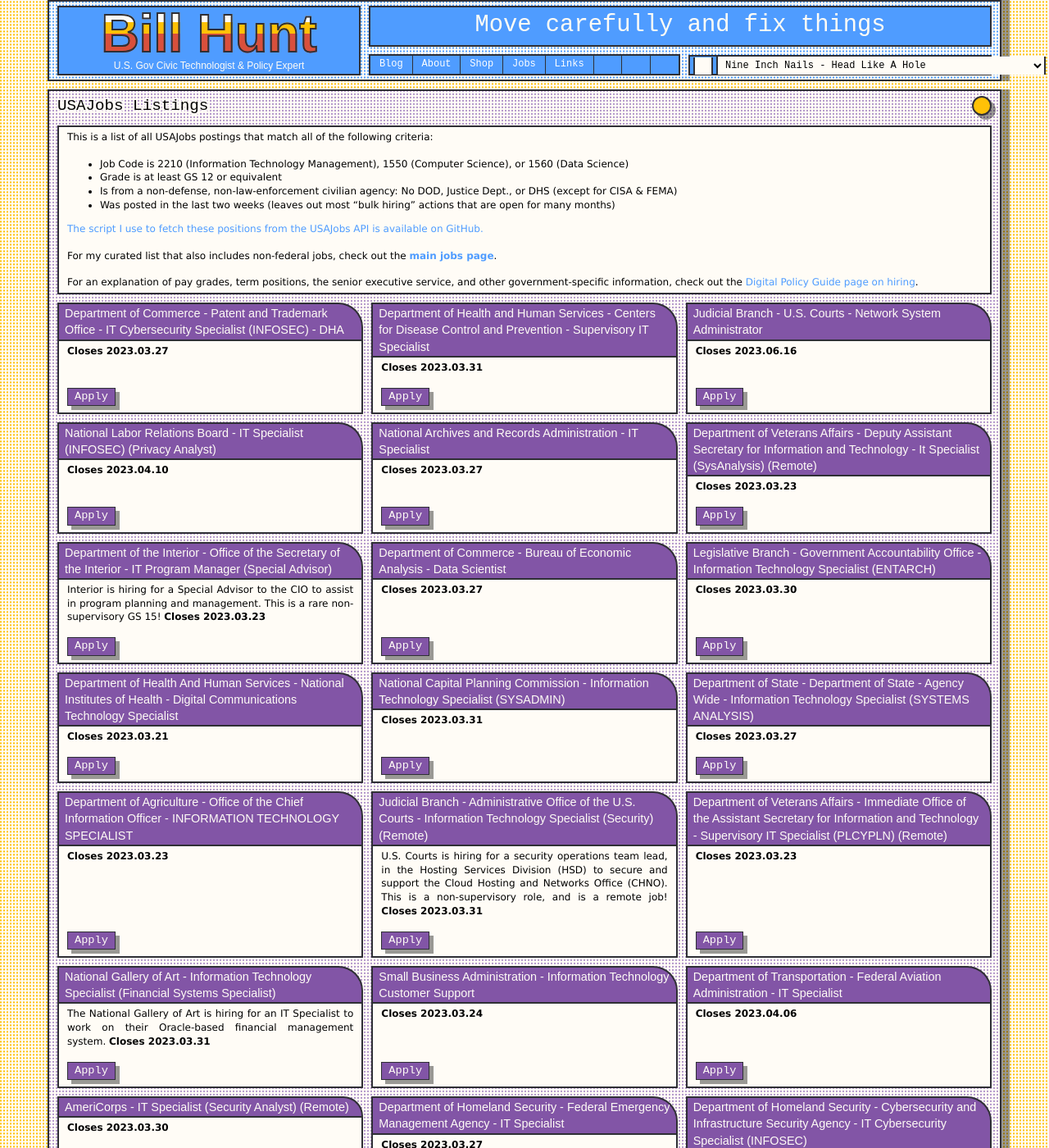
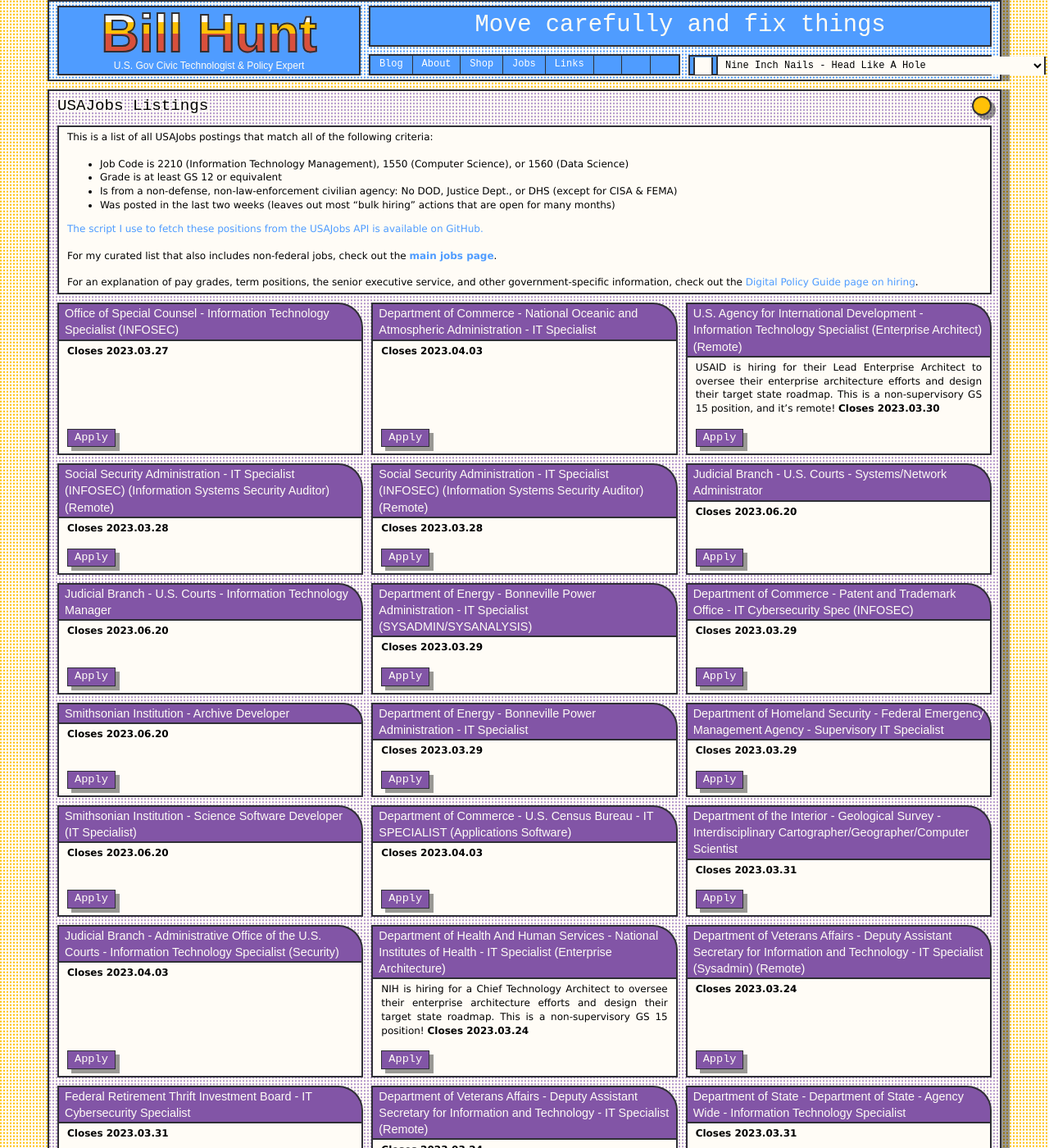
Before and after one commit to krusynth/billhunt.dev, a Jekyll site: the page built from usajobs.md, in a window 1280 px wide and 1400 px high. Shown: the whole window at 82% size. Built offline with Jekyll 4.4.1, drawn with Linux system fonts in a browser that asks for light colours; some web fonts are replaced; some of the changed text lies outside the part shown.

Commit message:
Update jobs.

```diff
--- a/_data/jobs.yml
+++ b/_data/jobs.yml
@@ -1,3 +1,16 @@
+- title: U.S. Agency for International Development - Lead Enterprise Architect (GS 15)
+  url: https://www.usajobs.gov/job/713965000
+  date: 2023-03-21
+  closes: 2023-03-30
+  remote: true
+  content: USAID is hiring for their Lead Enterprise Architect to oversee their enterprise architecture efforts and design their target state roadmap. This is a non-supervisory GS 15 position, and it's remote!
+
+- title: National Institutes of Health - Chief Technology Architect (GS 15)
+  url: https://www.usajobs.gov/job/713326800
+  date: 2023-03-20
+  closes: 2023-03-24
+  content: NIH is hiring for a Chief Technology Architect to oversee their enterprise architecture efforts and design their target state roadmap. This is a non-supervisory GS 15 position!
+
 - title: U.S. Securities and Exchange Commission - AI/ML Program Manager (SK 17)
   url: https://www.usajobs.gov/job/712821300
   date: 2023-03-18
--- a/_data/usajobs.yml
+++ b/_data/usajobs.yml
@@ -1,3 +1,115 @@
+- id: '714080700'
+  posted: '2023-03-20T17:31:25.1530'
+  closes: '2023-06-20T23:59:59.9970'
+  agency: Judicial Branch - U.S. Courts
+  title: Systems/Network Administrator
+  grade: CL 28
+  url: https://www.usajobs.gov/GetJob/ViewDetails/714080700
+  remote: false
+- id: '714080600'
+  posted: '2023-03-20T17:30:54.4900'
+  closes: '2023-06-20T23:59:59.9970'
+  agency: Judicial Branch - U.S. Courts
+  title: Information Technology Manager
+  grade: CL 30
+  url: https://www.usajobs.gov/GetJob/ViewDetails/714080600
+  remote: false
+- id: '714041900'
+  posted: '2023-03-17T00:00:00.0000'
+  closes: '2023-06-16T23:59:59.9970'
+  agency: Judicial Branch - U.S. Courts
+  title: Network System Administrator
+  grade: CL 29
+  url: https://www.usajobs.gov/GetJob/ViewDetails/714041900
+  remote: true
+- id: '714025300'
+  posted: '2023-03-20T15:13:47.7070'
+  closes: '2023-03-29T23:59:59.9970'
+  agency: Department of Energy - Bonneville Power Administration
+  title: IT Specialist (SYSADMIN/SYSANALYSIS)
+  grade: GS 13
+  url: https://www.usajobs.gov/GetJob/ViewDetails/714025300
+  remote: false
+- id: '714003800'
+  posted: '2023-03-21T00:00:00.0000'
+  closes: '2023-03-28T23:59:59.9970'
+  agency: Social Security Administration
+  title: IT Specialist (INFOSEC) (Information Systems Security Auditor)
+  grade: GS 12
+  url: https://www.usajobs.gov/GetJob/ViewDetails/714003800
+  remote: true
+- id: '714000300'
+  posted: '2023-03-21T00:00:00.0000'
+  closes: '2023-03-28T23:59:59.9970'
+  agency: Social Security Administration
+  title: IT Specialist (INFOSEC) (Information Systems Security Auditor)
+  grade: GS 13
+  url: https://www.usajobs.gov/GetJob/ViewDetails/714000300
+  remote: true
+- id: '713965000'
+  posted: '2023-03-21T00:00:00.0000'
+  closes: '2023-03-30T23:59:59.9970'
+  agency: U.S. Agency for International Development
+  title: Information Technology Specialist (Enterprise Architect)
+  grade: GS 15
+  url: https://www.usajobs.gov/GetJob/ViewDetails/713965000
+  remote: true
+- id: '713950500'
+  posted: '2023-03-20T12:26:24.9370'
+  closes: '2023-06-20T23:59:59.9970'
+  agency: 'Smithsonian Institution '
+  title: Archive Developer
+  grade: IS 12
+  url: https://www.usajobs.gov/GetJob/ViewDetails/713950500
+  remote: false
+- id: '713931700'
+  posted: '2023-03-20T11:30:23.5630'
+  closes: '2023-03-29T23:59:59.9970'
+  agency: Department of Energy - Bonneville Power Administration
+  title: IT Specialist
+  grade: GS 13
+  url: https://www.usajobs.gov/GetJob/ViewDetails/713931700
+  remote: false
+- id: '713924400'
+  posted: '2023-03-20T11:13:27.3830'
+  closes: '2023-03-29T23:59:59.9970'
+  agency: Department of Homeland Security - Federal Emergency Management Agency
+  title: Supervisory IT Specialist
+  grade: IC 13
+  url: https://www.usajobs.gov/GetJob/ViewDetails/713924400
+  remote: false
+- id: '713913200'
+  posted: '2023-03-21T00:00:00.0000'
+  closes: '2023-04-03T23:59:59.9970'
+  agency: Department of Commerce - National Oceanic and Atmospheric Administration
+  title: IT Specialist
+  grade: ZP 4
+  url: https://www.usajobs.gov/GetJob/ViewDetails/713913200
+  remote: false
+- id: '713882800'
+  posted: '2023-03-20T09:30:46.8370'
+  closes: '2023-06-20T23:59:59.9970'
+  agency: 'Smithsonian Institution '
+  title: Science Software Developer (IT Specialist)
+  grade: IS 12
+  url: https://www.usajobs.gov/GetJob/ViewDetails/713882800
+  remote: false
+- id: '713839300'
+  posted: '2023-03-20T06:21:23.4430'
+  closes: '2023-04-03T23:59:59.9970'
+  agency: Department of Commerce - U.S. Census Bureau
+  title: IT SPECIALIST (Applications Software)
+  grade: GS 14
+  url: https://www.usajobs.gov/GetJob/ViewDetails/713839300
+  remote: false
+- id: '713802500'
+  posted: '2023-03-20T12:53:34.3600'
+  closes: '2023-03-29T23:59:59.9970'
+  agency: Department of Commerce - Patent and Trademark Office
+  title: IT Cybersecurity Spec (INFOSEC)
+  grade: GS 13
+  url: https://www.usajobs.gov/GetJob/ViewDetails/713802500
+  remote: false
 - id: '713796000'
   posted: '2023-03-18T00:00:00.0000'
   closes: '2023-03-27T23:59:59.9970'
@@ -5,14 +117,6 @@
   title: IT Cybersecurity Specialist (INFOSEC) - DHA
   grade: GS 12
   url: https://www.usajobs.gov/GetJob/ViewDetails/713796000
-  remote: false
-- id: '713777900'
-  posted: '2023-03-17T16:39:11.7430'
-  closes: '2023-06-16T23:59:59.9970'
-  agency: Judicial Branch - U.S. Courts
-  title: Network System Administrator
-  grade: CL 29
-  url: https://www.usajobs.gov/GetJob/ViewDetails/713777900
   remote: false
 - id: '713751700'
   posted: '2023-03-17T18:52:59.4530'
@@ -24,6 +128,14 @@
   grade: GS 15
   url: https://www.usajobs.gov/GetJob/ViewDetails/713751700
   remote: false
+- id: '713748000'
+  posted: '2023-03-20T00:00:00.0000'
+  closes: '2023-03-31T23:59:59.9970'
+  agency: Department of State - Department of State - Agency Wide
+  title: Information Technology Specialist
+  grade: GS 13
+  url: https://www.usajobs.gov/GetJob/ViewDetails/713748000
+  remote: false
 - id: '713740500'
   posted: '2023-03-17T16:34:10.1430'
   closes: '2023-04-10T23:59:59.9970'
@@ -31,6 +143,24 @@
   title: IT Specialist (INFOSEC) (Privacy Analyst)
   grade: GS 13
   url: https://www.usajobs.gov/GetJob/ViewDetails/713740500
+  remote: false
+- id: '713732400'
+  posted: '2023-03-20T00:00:00.0000'
+  closes: '2023-03-24T23:59:59.9970'
+  agency: >-
+    Department of Veterans Affairs - Deputy Assistant Secretary for Information
+    and Technology
+  title: IT Specialist
+  grade: GS 12
+  url: https://www.usajobs.gov/GetJob/ViewDetails/713732400
+  remote: true
+- id: '713699000'
+  posted: '2023-03-20T00:00:00.0000'
+  closes: '2023-03-31T23:59:59.9970'
+  agency: Federal Retirement Thrift Investment Board
+  title: IT Cybersecurity Specialist
+  grade: GS 14
+  url: https://www.usajobs.gov/GetJob/ViewDetails/713699000
   remote: false
 - id: '713693900'
   posted: '2023-03-17T13:33:12.5630'
@@ -40,6 +170,16 @@
   grade: GS 12
   url: https://www.usajobs.gov/GetJob/ViewDetails/713693900
   remote: false
+- id: '713680300'
+  posted: '2023-03-20T00:00:00.0000'
+  closes: '2023-03-24T23:59:59.9970'
+  agency: >-
+    Department of Veterans Affairs - Deputy Assistant Secretary for Information
+    and Technology
+  title: IT Specialist (Sysadmin)
+  grade: GS 12
+  url: https://www.usajobs.gov/GetJob/ViewDetails/713680300
+  remote: true
 - id: '713672200'
   posted: '2023-03-17T12:39:37.4070'
   closes: '2023-03-23T23:59:59.9970'
@@ -90,6 +230,14 @@
   grade: GS 12
   url: https://www.usajobs.gov/GetJob/ViewDetails/713472000
   remote: false
+- id: '713410700'
+  posted: '2023-03-21T00:00:00.0000'
+  closes: '2023-03-27T23:59:59.9970'
+  agency: Office of Special Counsel
+  title: Information Technology Specialist (INFOSEC)
+  grade: GS 13
+  url: https://www.usajobs.gov/GetJob/ViewDetails/713410700
+  remote: false
 - id: '713409100'
   posted: '2023-03-16T14:07:17.9100'
   closes: '2023-03-27T23:59:59.9970'
@@ -126,14 +274,14 @@
   grade: GS 13
   url: https://www.usajobs.gov/GetJob/ViewDetails/713345900
   remote: false
-- id: '713336400'
-  posted: '2023-03-17T00:00:00.0000'
-  closes: '2023-03-31T23:59:59.9970'
-  agency: Judicial Branch - Administrative Office of the U.S. Courts
-  title: Information Technology Specialist (Security)
-  grade: AD 00
-  url: https://www.usajobs.gov/GetJob/ViewDetails/713336400
-  remote: true
+- id: '713326800'
+  posted: '2023-03-20T00:00:00.0000'
+  closes: '2023-03-24T23:59:59.9970'
+  agency: Department of Health And Human Services - National Institutes of Health
+  title: IT Specialist (Enterprise Architecture)
+  grade: GS 15
+  url: https://www.usajobs.gov/GetJob/ViewDetails/713326800
+  remote: false
 - id: '713270300'
   posted: '2023-03-16T09:15:49.1400'
   closes: '2023-03-23T23:59:59.9970'
@@ -192,6 +340,14 @@
   grade: GS 15
   url: https://www.usajobs.gov/GetJob/ViewDetails/713161400
   remote: false
+- id: '713159800'
+  posted: '2023-03-20T00:00:00.0000'
+  closes: '2023-04-03T23:59:59.9970'
+  agency: Judicial Branch - Administrative Office of the U.S. Courts
+  title: Information Technology Specialist (Security)
+  grade: AD 00
+  url: https://www.usajobs.gov/GetJob/ViewDetails/713159800
+  remote: false
 - id: '713151400'
   posted: '2023-03-16T00:00:00.0000'
   closes: '2023-03-29T23:59:59.9970'
@@ -244,14 +400,6 @@
   grade: GS 13
   url: https://www.usajobs.gov/GetJob/ViewDetails/713092000
   remote: false
-- id: '713087700'
-  posted: '2023-03-16T00:00:00.0000'
-  closes: '2023-03-20T23:59:59.9970'
-  agency: Department of Health And Human Services - National Institutes of Health
-  title: Supervisory Information Technology Specialist (Customer Support)
-  grade: GS 14
-  url: https://www.usajobs.gov/GetJob/ViewDetails/713087700
-  remote: false
 - id: '713062600'
   posted: '2023-03-15T13:00:19.6400'
   closes: '2023-04-28T23:59:59.9970'
@@ -259,6 +407,14 @@
   title: Senior IT Business and Systems Analyst
   grade: HS 0
   url: https://www.usajobs.gov/GetJob/ViewDetails/713062600
+  remote: false
+- id: '713059000'
+  posted: '2023-03-20T00:00:00.0000'
+  closes: '2023-03-31T23:59:59.9970'
+  agency: Department of the Interior - Geological Survey
+  title: Interdisciplinary Cartographer/Geographer/Computer Scientist
+  grade: GS 13
+  url: https://www.usajobs.gov/GetJob/ViewDetails/713059000
   remote: false
 - id: '713004400'
   posted: '2023-03-15T10:58:01.1000'
@@ -275,16 +431,6 @@
   title: IT Specialist (INFOSEC)
   grade: OR 53
   url: https://www.usajobs.gov/GetJob/ViewDetails/712979400
-  remote: true
-- id: '712952600'
-  posted: '2023-03-15T09:17:15.8670'
-  closes: '2023-03-20T23:59:59.9970'
-  agency: >-
-    Department of Veterans Affairs - Deputy Assistant Secretary for Information
-    and Technology
-  title: IT Specialist
-  grade: GS 13
-  url: https://www.usajobs.gov/GetJob/ViewDetails/712952600
   remote: true
 - id: '712926600'
   posted: '2023-03-15T00:00:00.0000'
@@ -311,24 +457,6 @@
   title: IT Project Manager
   grade: GS 14
   url: https://www.usajobs.gov/GetJob/ViewDetails/712848800
-  remote: true
-- id: '712814500'
-  posted: '2023-03-16T00:00:00.0000'
-  closes: '2023-03-20T23:59:59.9970'
-  agency: Department of Health And Human Services - National Institutes of Health
-  title: IT Specialist (SYSADMIN/APPSW)
-  grade: GS 13
-  url: https://www.usajobs.gov/GetJob/ViewDetails/712814500
-  remote: false
-- id: '712809700'
-  posted: '2023-03-14T15:16:16.3870'
-  closes: '2023-03-20T23:59:59.9970'
-  agency: >-
-    Department of Health And Human Services - Centers for Disease Control and
-    Prevention
-  title: IT Specialist
-  grade: GS 15
-  url: https://www.usajobs.gov/GetJob/ViewDetails/712809700
   remote: true
 - id: '712772900'
   posted: '2023-03-15T00:00:00.0000'
@@ -482,14 +610,6 @@
   grade: GS 14
   url: https://www.usajobs.gov/GetJob/ViewDetails/712296400
   remote: false
-- id: '712293900'
-  posted: '2023-03-14T00:00:00.0000'
-  closes: '2023-03-20T23:59:59.9970'
-  agency: Department of State - Department of State - Agency Wide
-  title: Supervisory IT Specialist (NETWORK)
-  grade: GS 14
-  url: https://www.usajobs.gov/GetJob/ViewDetails/712293900
-  remote: false
 - id: '712229400'
   posted: '2023-03-13T00:00:00.0000'
   closes: '2023-03-22T23:59:59.9970'
@@ -515,8 +635,8 @@
   url: https://www.usajobs.gov/GetJob/ViewDetails/712194200
   remote: false
 - id: '712133300'
-  posted: '2023-03-10T13:47:22.5270'
-  closes: '2023-03-19T23:59:59.9970'
+  posted: '2023-03-10T00:00:00.0000'
+  closes: '2023-03-25T23:59:59.9970'
   agency: Department of Energy - Bonneville Power Administration
   title: IT Specialist (APPSW)
   grade: GS 13
@@ -556,14 +676,6 @@
   grade: GS 12
   url: https://www.usajobs.gov/GetJob/ViewDetails/712091200
   remote: false
-- id: '712032100'
-  posted: '2023-03-13T00:00:00.0000'
-  closes: '2023-03-24T23:59:59.9970'
-  agency: Department of State - Department of State - Agency Wide
-  title: Supervisory IT Program Manager
-  grade: GS 15
-  url: https://www.usajobs.gov/GetJob/ViewDetails/712032100
-  remote: false
 - id: '711980700'
   posted: '2023-03-10T08:03:47.7430'
   closes: '2023-04-10T23:59:59.9970'
@@ -571,14 +683,6 @@
   title: Chief Resource Manager
   grade: SL 00
   url: https://www.usajobs.gov/GetJob/ViewDetails/711980700
-  remote: false
-- id: '711972400'
-  posted: '2023-03-10T07:29:55.5400'
-  closes: '2023-03-20T23:59:59.9970'
-  agency: Department of State - Department of State - Agency Wide
-  title: Information Technology Specialist
-  grade: GS 14
-  url: https://www.usajobs.gov/GetJob/ViewDetails/711972400
   remote: false
 - id: '711962500'
   posted: '2023-03-10T14:24:41.0300'
@@ -595,14 +699,6 @@
   title: Information Technology Specialist (Application Software)
   grade: GS 14
   url: https://www.usajobs.gov/GetJob/ViewDetails/711952200
-  remote: false
-- id: '711923600'
-  posted: '2023-03-10T00:00:00.0000'
-  closes: '2023-03-24T23:59:59.9970'
-  agency: Department of Veterans Affairs - Veterans Affairs, Inspector General
-  title: Information Technology Specialist
-  grade: GS 13
-  url: https://www.usajobs.gov/GetJob/ViewDetails/711923600
   remote: false
 - id: '711912700'
   posted: '2023-03-10T00:00:00.0000'
@@ -644,14 +740,6 @@
   grade: GS 14
   url: https://www.usajobs.gov/GetJob/ViewDetails/711821700
   remote: true
-- id: '711799700'
-  posted: '2023-03-07T00:00:00.0000'
-  closes: '2023-06-07T23:59:59.9970'
-  agency: Judicial Branch - U.S. Courts
-  title: IT Support/Helpdesk Engineer
-  grade: CL 28
-  url: https://www.usajobs.gov/GetJob/ViewDetails/711799700
-  remote: false
 - id: '711757100'
   posted: '2023-03-10T00:00:00.0000'
   closes: '2023-03-31T23:59:59.9970'
@@ -670,38 +758,6 @@
   grade: GS 13
   url: https://www.usajobs.gov/GetJob/ViewDetails/711749400
   remote: true
-- id: '711720500'
-  posted: '2023-03-10T00:00:00.0000'
-  closes: '2023-03-20T23:59:59.9970'
-  agency: Department of the Treasury - Bureau of the Fiscal Service
-  title: Information Technology Specialist (PLCYPLN)
-  grade: GS 12
-  url: https://www.usajobs.gov/GetJob/ViewDetails/711720500
-  remote: false
-- id: '711702800'
-  posted: '2023-03-09T10:05:17.3530'
-  closes: '2023-03-18T23:59:59.9970'
-  agency: Department of Energy - Bonneville Power Administration
-  title: Data Scientist
-  grade: GS 13
-  url: https://www.usajobs.gov/GetJob/ViewDetails/711702800
-  remote: false
-- id: '711656700'
-  posted: '2023-03-10T00:00:00.0000'
-  closes: '2023-03-20T23:59:59.9970'
-  agency: Department of the Interior - Office of the Secretary of the Interior
-  title: IT SPECIALIST (SYSADMIN)
-  grade: GS 12
-  url: https://www.usajobs.gov/GetJob/ViewDetails/711656700
-  remote: false
-- id: '711640800'
-  posted: '2023-03-10T00:00:00.0000'
-  closes: '2023-03-20T23:59:59.9970'
-  agency: Department of the Treasury - Bureau of the Fiscal Service
-  title: Supervisory IT Specialist (CUSTSPT/NETWORK)
-  grade: GS 13
-  url: https://www.usajobs.gov/GetJob/ViewDetails/711640800
-  remote: false
 - id: '711636500'
   posted: '2023-03-09T07:21:53.5570'
   closes: '2023-03-23T23:59:59.9970'
@@ -725,14 +781,6 @@
   title: Senior Information Technology Specialist
   grade: AD 11
   url: https://www.usajobs.gov/GetJob/ViewDetails/711563300
-  remote: false
-- id: '711554600'
-  posted: '2023-03-13T00:00:00.0000'
-  closes: '2023-03-20T23:59:59.9970'
-  agency: Department of Health and Human Services - National Institutes of Health
-  title: IT Specialist (Systems Analysis)
-  grade: GS 13
-  url: https://www.usajobs.gov/GetJob/ViewDetails/711554600
   remote: false
 - id: '711533300'
   posted: '2023-03-09T00:00:00.0000'
@@ -760,14 +808,6 @@
   grade: IC 12
   url: https://www.usajobs.gov/GetJob/ViewDetails/711503300
   remote: false
-- id: '711499400'
-  posted: '2023-03-09T00:00:00.0000'
-  closes: '2023-03-20T23:59:59.9970'
-  agency: Department of Commerce - Bureau of Economic Analysis
-  title: IT Specialist (Security)
-  grade: ZP 3
-  url: https://www.usajobs.gov/GetJob/ViewDetails/711499400
-  remote: false
 - id: '711456400'
   posted: '2023-03-10T00:00:00.0000'
   closes: '2023-03-24T23:59:59.9970'
@@ -784,14 +824,6 @@
   grade: GS 14
   url: https://www.usajobs.gov/GetJob/ViewDetails/711386900
   remote: false
-- id: '711385500'
-  posted: '2023-03-10T00:00:00.0000'
-  closes: '2023-03-20T23:59:59.9970'
-  agency: National Archives and Records Administration
-  title: Information Technology Specialist (INET)
-  grade: GS 13
-  url: https://www.usajobs.gov/GetJob/ViewDetails/711385500
-  remote: true
 - id: '711370400'
   posted: '2023-03-08T13:44:08.8700'
   closes: '2023-03-22T23:59:59.9970'
@@ -870,13 +902,13 @@
   grade: GS 12
   url: https://www.usajobs.gov/GetJob/ViewDetails/711279300
   remote: true
-- id: '711227300'
-  posted: '2023-03-07T15:50:39.1270'
-  closes: '2023-03-20T23:59:59.9970'
-  agency: Department of Labor - Bureau of Labor Statistics
-  title: ITSPEC (ENTARCH)
+- id: '711262300'
+  posted: '2023-03-08T00:00:00.0000'
+  closes: '2023-03-25T23:59:59.9970'
+  agency: Department of Energy - Bonneville Power Administration
+  title: IT Specialist (INFOSEC/APPSW)
   grade: GS 13
-  url: https://www.usajobs.gov/GetJob/ViewDetails/711227300
+  url: https://www.usajobs.gov/GetJob/ViewDetails/711262300
   remote: false
 - id: '711122500'
   posted: '2023-03-08T00:00:00.0000'
@@ -902,76 +934,6 @@
   grade: GS 15
   url: https://www.usajobs.gov/GetJob/ViewDetails/711074900
   remote: false
-- id: '710950400'
-  posted: '2023-03-06T00:00:00.0000'
-  closes: '2023-03-21T23:59:59.9970'
-  agency: Legislative Branch - House of Representatives
-  title: Manager, Network Systems Engineering
-  grade: HS 13
-  url: https://www.usajobs.gov/GetJob/ViewDetails/710950400
-  remote: false
-- id: '710884700'
-  posted: '2023-03-07T00:00:00.0000'
-  closes: '2024-03-06T23:59:59.9970'
-  agency: Department of the Treasury - Internal Revenue Service
-  title: >-
-    Information Technology Specialist (INFOSEC) (DIRECT HIRE) (12 MONTH
-    REGISTER)
-  grade: GS 15
-  url: https://www.usajobs.gov/GetJob/ViewDetails/710884700
-  remote: false
-- id: '710836200'
-  posted: '2023-03-06T14:06:58.9000'
-  closes: '2023-03-20T23:59:59.9970'
-  agency: >-
-    Department of Commerce - National Telecommunications and Information
-    Administration
-  title: Computer Scientist
-  grade: GS 14
-  url: https://www.usajobs.gov/GetJob/ViewDetails/710836200
-  remote: false
-- id: '710824700'
-  posted: '2023-03-06T00:00:00.0000'
-  closes: '2023-03-24T23:59:59.9970'
-  agency: >-
-    Department of Veterans Affairs - Deputy Assistant Secretary for Information
-    and Technology
-  title: Information Technology Specialist (Policy and Planning)
-  grade: GS 13
-  url: https://www.usajobs.gov/GetJob/ViewDetails/710824700
-  remote: false
-- id: '710744000'
-  posted: '2023-03-07T00:00:00.0000'
-  closes: '2023-03-21T23:59:59.9970'
-  agency: Department of Commerce - National Oceanic and Atmospheric Administration
-  title: Data Scientist
-  grade: ZP 4
-  url: https://www.usajobs.gov/GetJob/ViewDetails/710744000
-  remote: false
-- id: '710699600'
-  posted: '2023-03-06T07:47:30.2870'
-  closes: '2023-04-06T23:59:59.9970'
-  agency: Department of the Treasury - Treasury, Departmental Offices
-  title: DEPUTY ASSOCIATE CIO - HR Line of Business
-  grade: ES 00
-  url: https://www.usajobs.gov/GetJob/ViewDetails/710699600
-  remote: false
-- id: '710361700'
-  posted: '2023-03-07T00:00:00.0000'
-  closes: '2023-03-31T23:59:59.9970'
-  agency: Department of the Treasury - Treasury, Departmental Offices
-  title: IT Specialist (APPSW)
-  grade: GS 14
-  url: https://www.usajobs.gov/GetJob/ViewDetails/710361700
-  remote: true
-- id: '710349000'
-  posted: '2023-03-07T00:00:00.0000'
-  closes: '2023-03-20T23:59:59.9970'
-  agency: Department of the Interior - Bureau of Land Management
-  title: IT Specialist (APPSW)
-  grade: GS 12
-  url: https://www.usajobs.gov/GetJob/ViewDetails/710349000
-  remote: true
 - id: '709783300'
   posted: '2023-03-10T00:00:00.0000'
   closes: '2023-03-23T23:59:59.9970'
```
